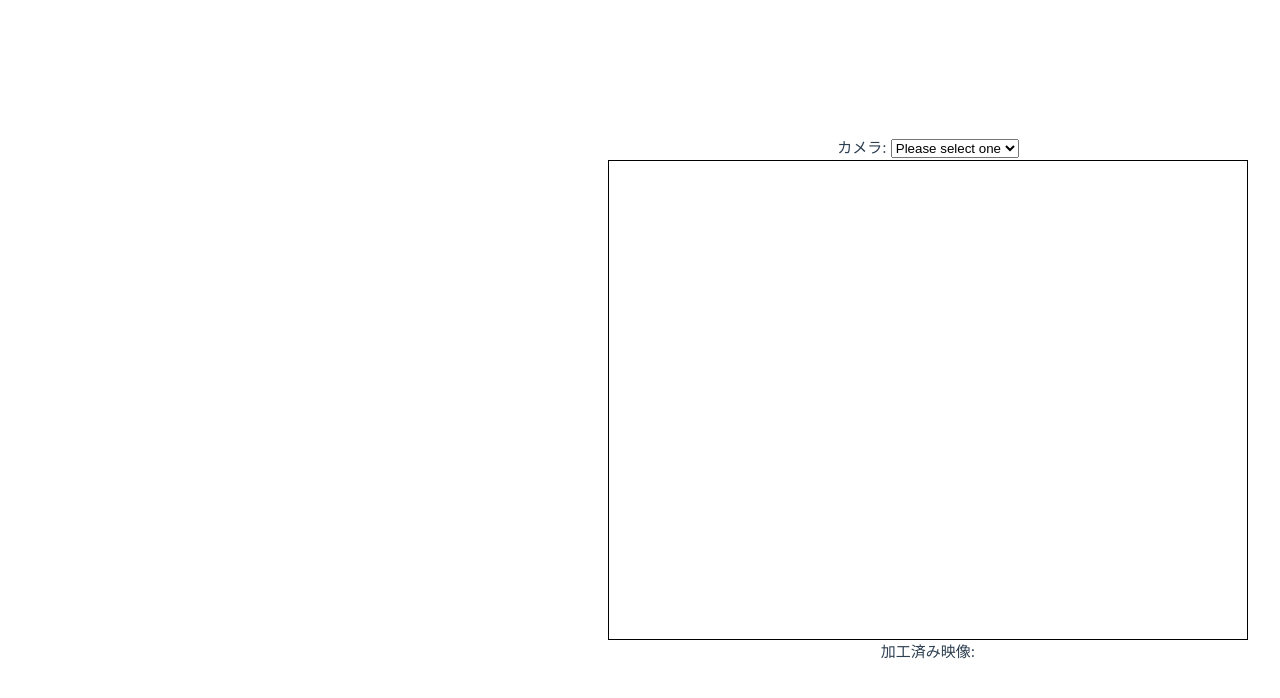
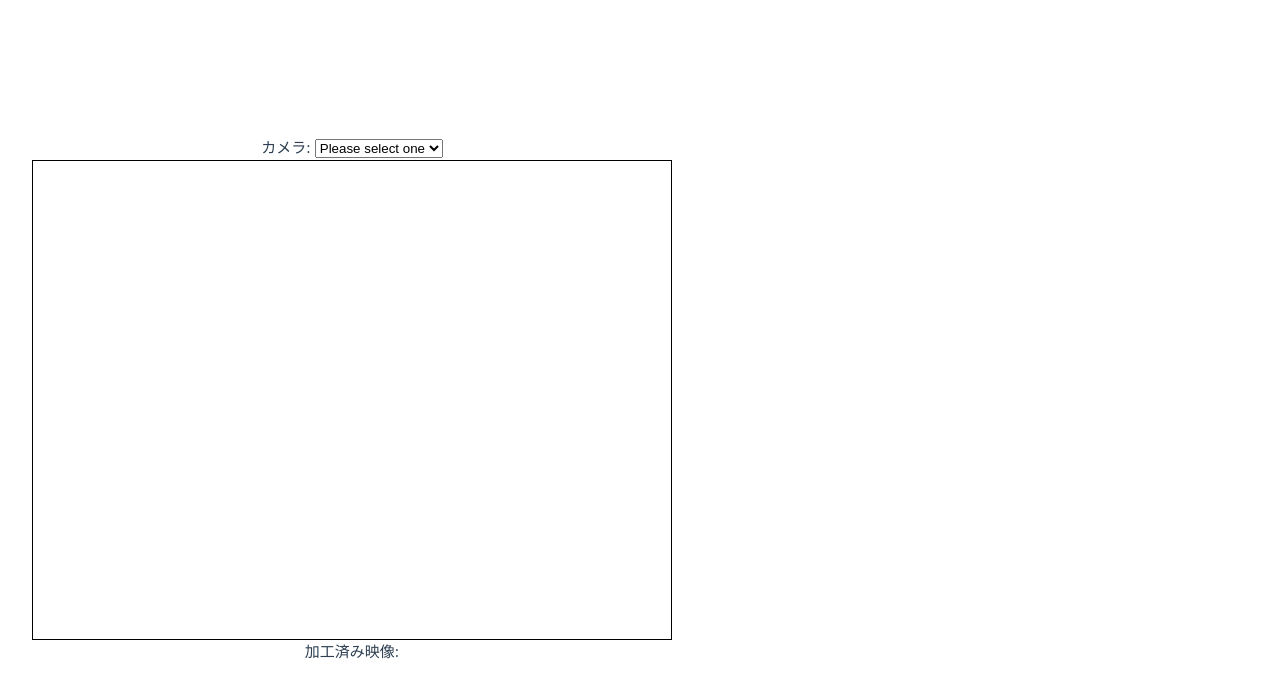
Before and after one commit to kan0803/Hackason-Toyono, a Vue app in the folder frontend/: page / in a window 1280 px wide. Shown: the top 698 px of the page. Built offline with nearby package versions, Linux system fonts and the light colour scheme.

Commit message:
表示判定の修正

```diff
--- a/frontend/src/App.vue
+++ b/frontend/src/App.vue
@@ -146,8 +146,8 @@ onUnmounted(() => {
 </script>
 
 <template>
-  <div>
-    <video v-if="isPlaying" ref="videoRef" class="fullscreen-video" @ended="handleVideoEnded">
+  <div v-if="isPlaying">
+    <video ref="videoRef" class="fullscreen-video" @ended="handleVideoEnded">
       <source src="../movie/mp4/shutter_unClear.mp4" type="video/mp4">
       お使いのブラウザは動画タグをサポートしていません。
     </video>
```
